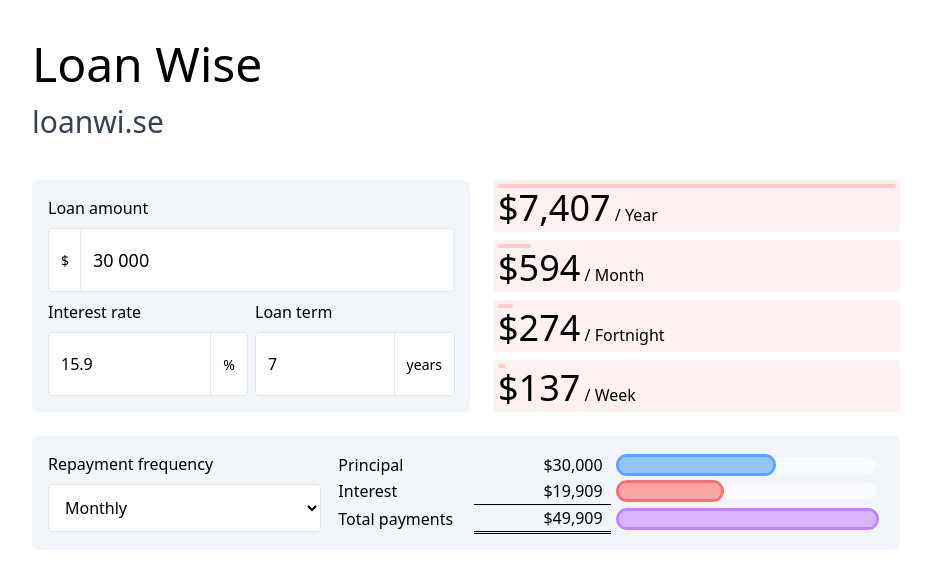
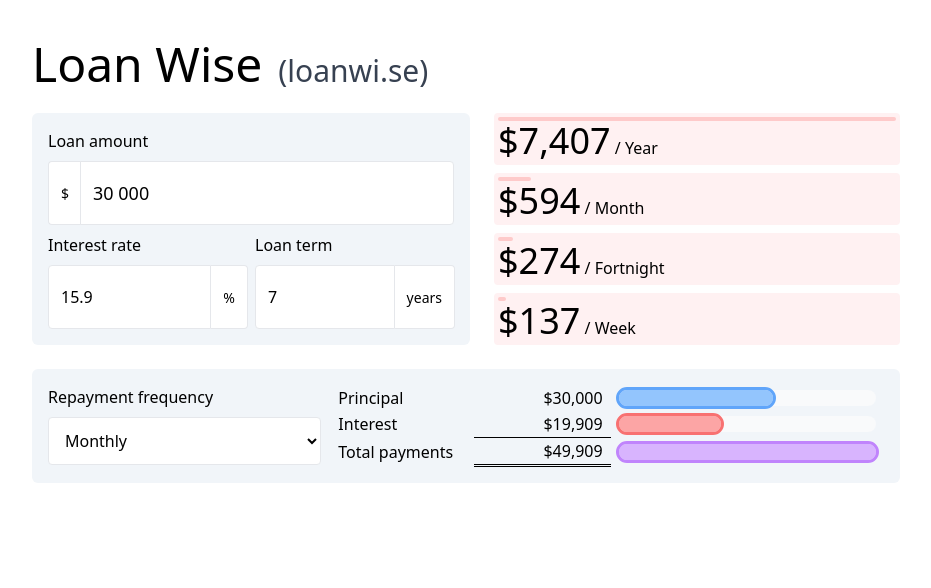
Before and after one commit to j-/loanwi.se, a React (Vite) app: page / in a window 1280 px wide. Shown: the top 588 px of the page, without its empty margins (174-1105 px from the left). Built offline with nearby package versions, Linux system fonts and the light colour scheme.

Commit message:
Make heading smaller

```diff
--- a/src/App.tsx
+++ b/src/App.tsx
@@ -13,12 +13,16 @@
 
   return (
     <div className="App container my-10">
-      <h1 className="text-5xl mt-10 mb-4">
-        <a href="https://loanwi.se">Loan Wise</a>
-      </h1>
-      <h2 className="text-3xl mt-4 mb-10 text-gray-700">
-        <a href="https://loanwi.se">loanwi.se</a>
-      </h2>
+      <div className="mt-10 mb-2">
+        <a href="https://loanwi.se" className="inline-block">
+          <h1 className="text-3xl sm:text-5xl mr-4 inline">
+            Loan Wise
+          </h1>
+          <span className="text-xl sm:text-3xl text-gray-700">
+            (loanwi.se)
+          </span>
+        </a>
+      </div>
 
       <form onSubmit={handleSubmitForm}>
         <div className="my-6 flex flex-col sm:flex-row gap-6">
```
